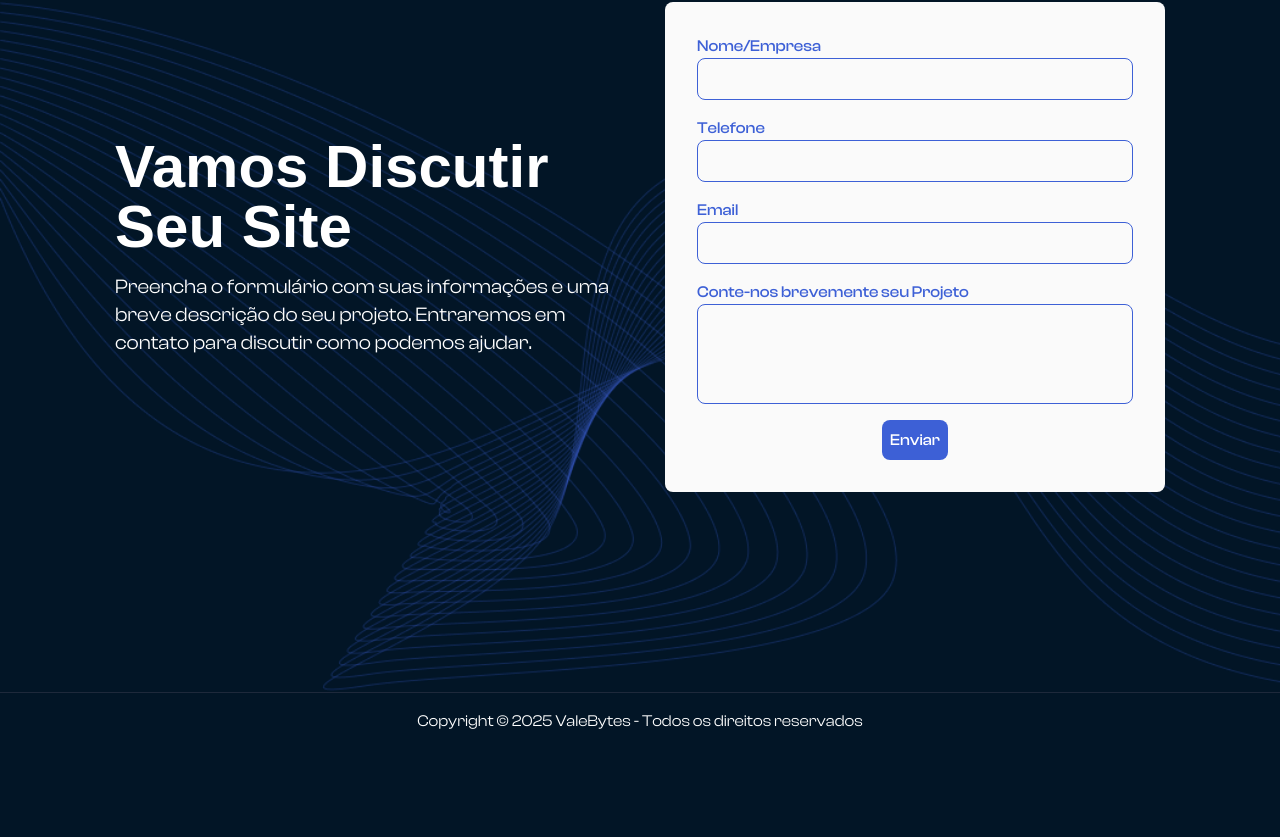
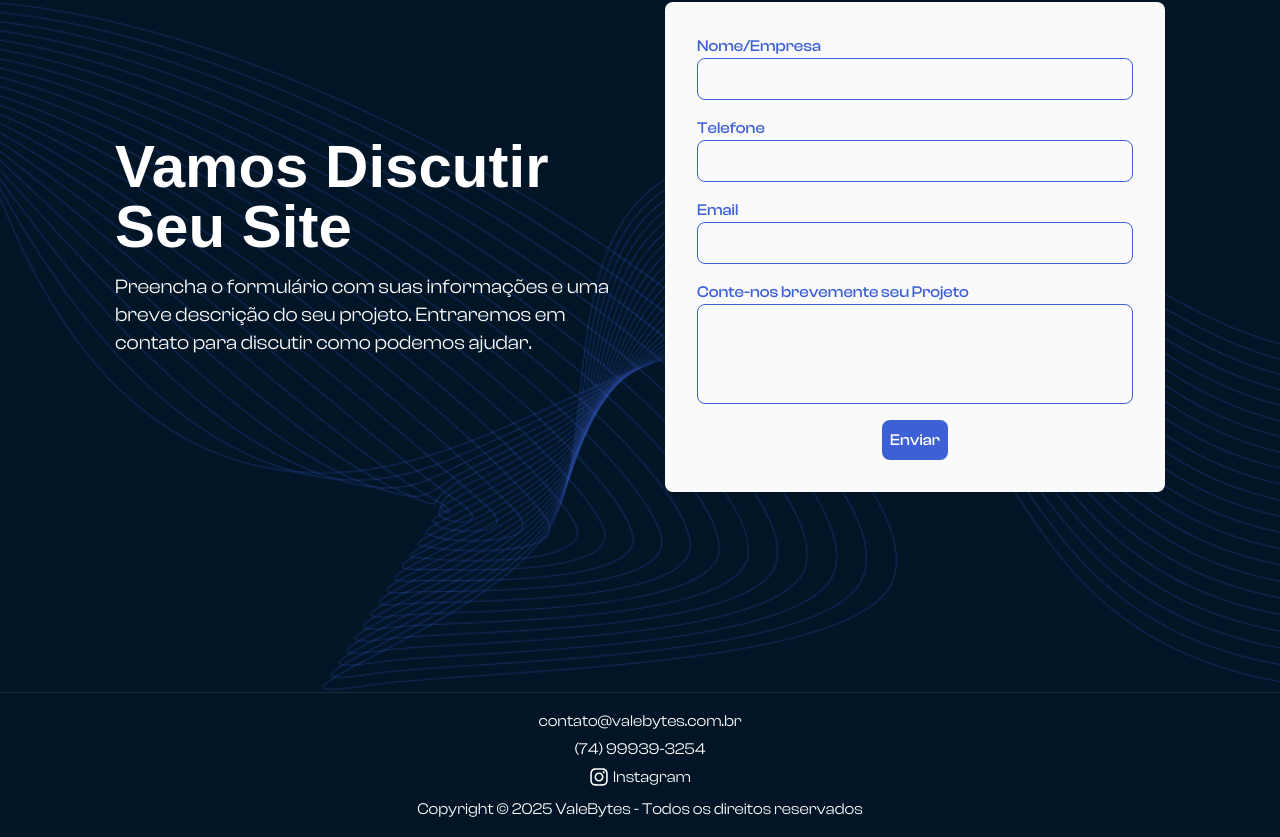
Before and after one commit to allessandrogomes/valebytes, a Next.js app: page / in a window 1280 px wide. Shown: the part 3500-4337 px from the top of the page. Before the commit the page ends 4249 px from the top, so only its background shows below. Built offline with nearby package versions, Linux system fonts and the light colour scheme; a web font is replaced by a local one.

Commit message:
:pencil: adiciona informações de contato no footer.

```diff
--- a/src/components/Footer/index.tsx
+++ b/src/components/Footer/index.tsx
@@ -1,8 +1,14 @@
+import { FaInstagram } from "react-icons/fa"
 
 export default function Footer() {
     return (
         <footer className="bg-[color4] w-full flex flex-col items-center py-4 border-t-[0.5px] border-slate-800 text-center">
-            <div className="flex flex-col items-center gap-4 px-6">
+            <div className="flex flex-col items-center gap-2 px-6">
+                <div className="flex flex-col items-center gap-1">
+                    <h4>contato@valebytes.com.br</h4>
+                    <h4>(74) 99939-3254</h4>
+                    <a className="cursor-pointer flex gap-1 items-center" href="https://www.instagram.com/valebytes" target="_blank"><FaInstagram className="text-xl"/>Instagram</a>
+                </div>
                 <h4>Copyright &copy; 2025 ValeBytes - Todos os direitos reservados</h4>
             </div>
         </footer>
```
